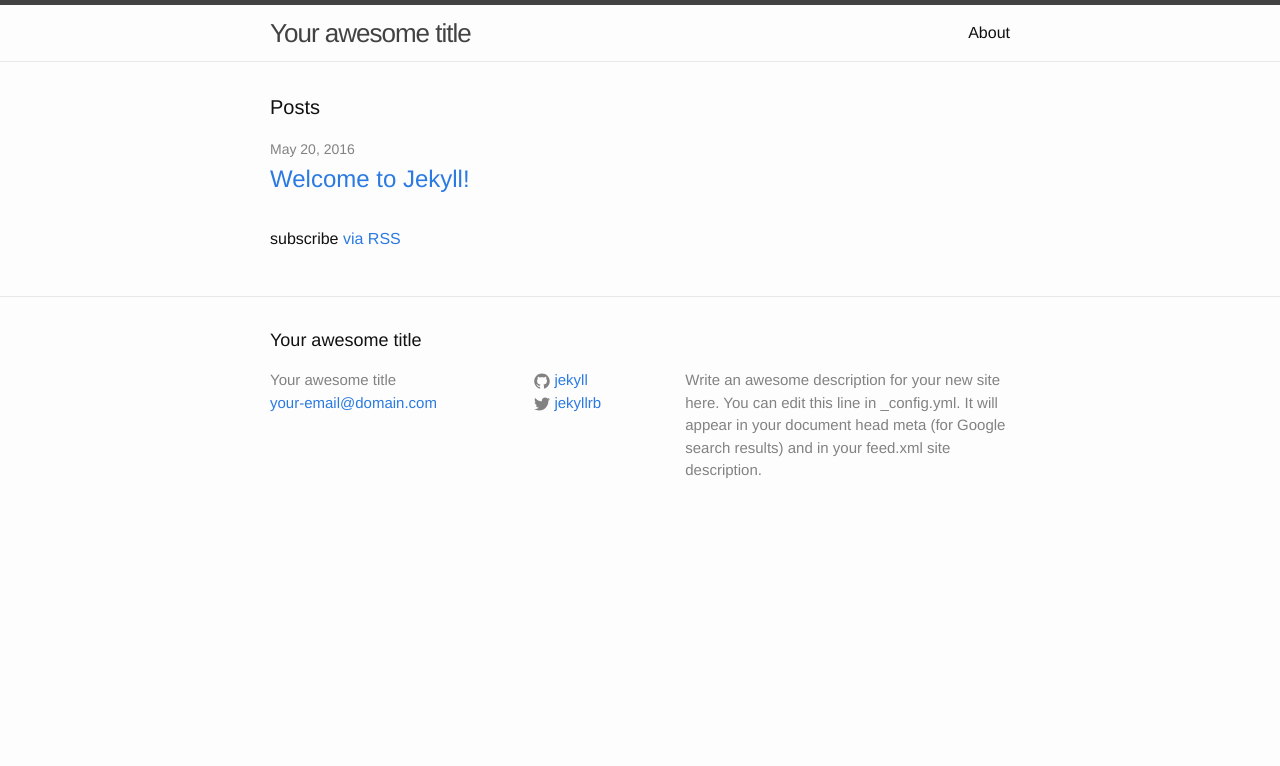
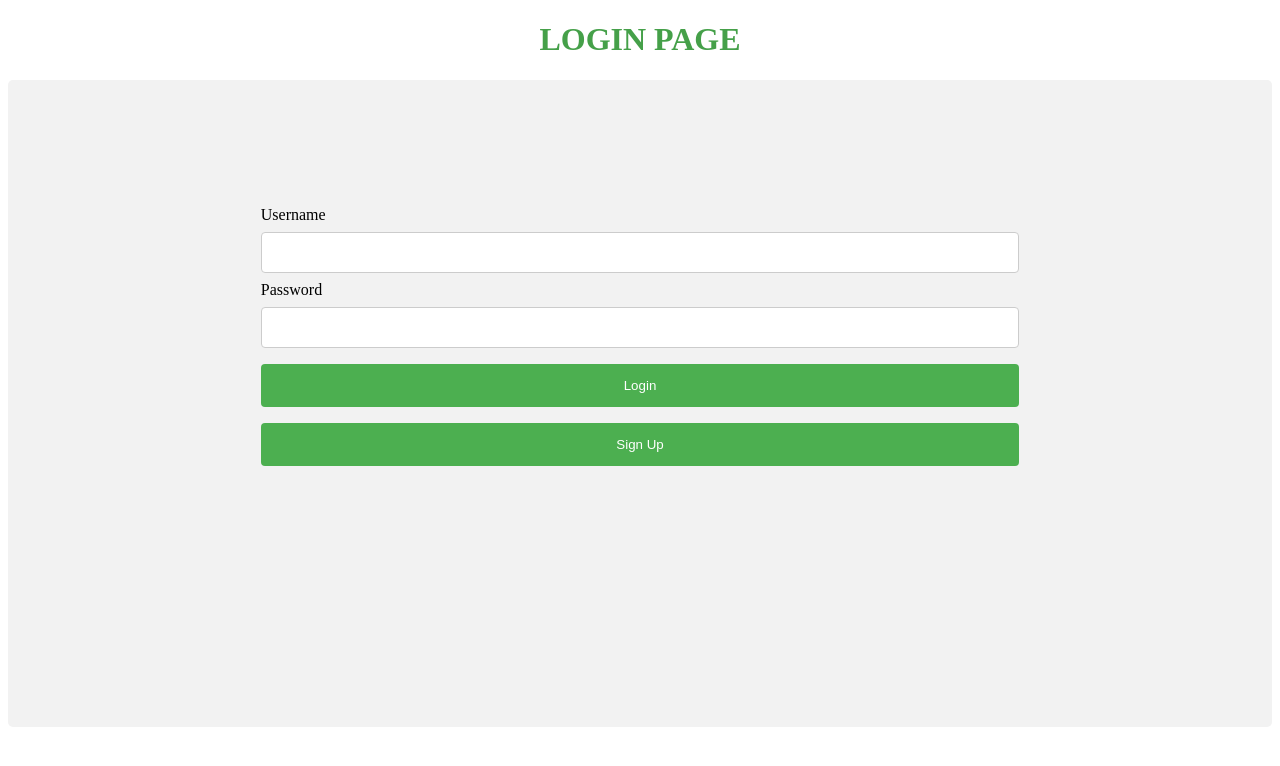
Before and after one commit to Javas01/javas01.github-io, a Jekyll site: the page index.html, which Jekyll copies as it is, in a window 1280 px wide. Shown: the top 766 px of the page. Built offline with Jekyll 4.4.1, drawn with Linux system fonts in a browser that asks for light colours.

Commit message:
changed website to login

```diff
--- a/index.html
+++ b/index.html
@@ -1,23 +1,129 @@
----
-layout: default
----
+<!DOCTYPE html>
+<html>
+<head>
+	<title></title>
+	<script type="text/javascript">
+   var returnU = localStorage.getItem("users");
+   var returnP = localStorage.getItem("passes");
+    console.log(returnU);
+    console.log(returnP);
+    var usernames = [];
+    var passwords = [];
+    for (var i=0; i <returnU.length; i++) {
+      usernames.push(returnU[i]);
+}
+    for (var i=0; i <returnP.length; i++) {
+        passwords.push(returnP[i]);
+}
+    console.log(usernames);
+    console.log(passwords);
+             var signup = function (form) {
+                usernames.push(form.userid.value);
+                passwords.push(form.pswrd.value);
+                localStorage.setItem("users" , usernames);
+                localStorage.setItem("passes" , passwords);
+                console.log(localStorage);
+                alert("it worked!!...maybe");
+            console.log(usernames);
+            console.log(passwords);
+         }
+Array.prototype.contains = function(obj) {
+    alert("itsnkldlk");
+    var i = this.length;
+    while (i--) {
+        if (this[i] == obj) {
+            return true;
+            alert("chh");
+        }
+    }
+    return false;
+    alert("hcc")
+}
+	//var myuserid = usernames;
+	//var mypswrd = passwords;
+	     function check(form) { /*function to check userid & password*/
+var un = form.userid.value;
+var pw = form.pswrd.value;
+var valid = "n";
+for (var i=0; i <usernames.length; i++) {
+if ((un === usernames[i]) && (pw === passwords[i])) {
+valid = "y";
+break;
+}}
+                /*the following code checkes whether the entered userid and password are matching*/
+                if(valid === "y" /*usernames.contains(form.userid.value) && passwords.contains(form.pswrd.value)*/) {
+                    alert("log in successful!!")
+                    window.open('we get it.html')/*opens the target page while Id & password matches*/
+                }
+                else {
+                    alert("wrong Password or Username")/*displays error message*/
+                }
+            }
+	</script>
+    <style type="text/css">
+    form{
+       float: center;
+       position: relative;
+    }
+    input[type=text], select {
+    width: 100%;
+    padding: 12px 20px;
+    margin: 8px 0;
+    display: inline-block;
+    border: 1px solid #ccc;
+    border-radius: 4px;
+    box-sizing: border-box;
+}
+    input[type=password], select {
+    width: 100%;
+    padding: 12px 20px;
+    margin: 8px 0;
+    display: inline-block;
+    border: 1px solid #ccc;
+    border-radius: 4px;
+    box-sizing: border-box;
+}
+input[type=button] {
+    width: 100%;
+    background-color: #4CAF50;
+    color: white;
+    padding: 14px 20px;
+    margin: 8px 0;
+    border: none;
+    border-radius: 4px;
+    cursor: pointer;
+}
+input[type=button]:hover {
+    background-color: #45a049;
+}
+div {
+    border-radius: 5px;
+    background-color: #f2f2f2;
+    padding: 20%;
+    padding-top: 10%;
+}
+input[type=text]:focus {
+    background-color: lightblue;
+}
+input[type=password]:focus {
+    background-color: lightblue;
+}
+h1{
+    color: #45a049;
+    text-align: center;
+}
+    </style>
 
-<div class="home">
-
-  <h1 class="page-heading">Posts</h1>
-
-  <ul class="post-list">
-    {% for post in site.posts %}
-      <li>
-        <span class="post-meta">{{ post.date | date: "%b %-d, %Y" }}</span>
-
-        <h2>
-          <a class="post-link" href="{{ post.url | prepend: site.baseurl }}">{{ post.title }}</a>
-        </h2>
-      </li>
-    {% endfor %}
-  </ul>
-
-  <p class="rss-subscribe">subscribe <a href="{{ "/feed.xml" | prepend: site.baseurl }}">via RSS</a></p>
-
+</head>
+<body>
+<h1>LOGIN PAGE</h1>
+<div>
+<form name="login">
+            Username<input type="text" name="userid"/>
+            Password<input type="password" name="pswrd"/>
+            <input type="button" onclick="check(this.form)" value="Login"/>
+            <input type="button" onclick="signup(this.form)" value="Sign Up"/>
+        </form>
 </div>
+</body>
+</html>
```
